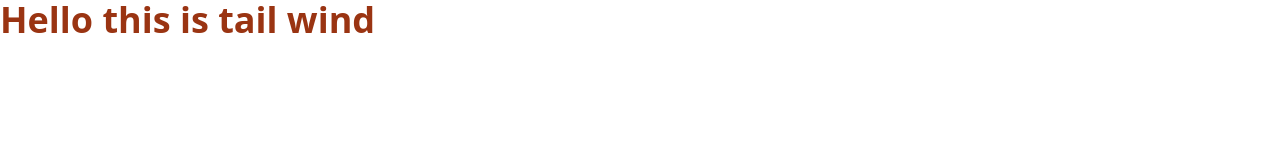
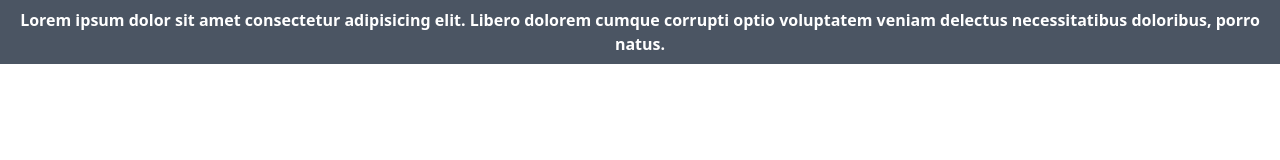
Before and after one commit to Ayano2304/Historycal, a website: page index.html in a window 1280 px wide. Drawn offline with nearby package versions, Linux system fonts and the light colour scheme; files that its build step writes are made by us from their sources.

Commit message:
Menambahkan Tailwind CSS

```diff
--- a/index.html
+++ b/index.html
@@ -21,12 +21,14 @@
     <!-- CSS -->
 	<link href="./asset/css/style.css" rel="stylesheet">
 
+	<link href="./asset/css/global.css" rel="stylesheet">
+
 
 </head>
 <body>
-
-	<h1 class="text-orange-800 text-4xl font-bold">Hello this is tail wind</h1>
-
+	<div class="container xl:w-100 bg-gray-600">
+		<h1 class="text-white py-2 text-center font-semibold " >Lorem ipsum dolor sit amet consectetur adipisicing elit. Libero dolorem cumque corrupti optio voluptatem veniam delectus necessitatibus doloribus, porro natus.</h1>
+	</div>
 
 	<script src="asset/js/script.js"></script>
 
--- a/src/input.css
+++ b/src/input.css
@@ -1,3 +1,8 @@
 @tailwind base;
 @tailwind components;
 @tailwind utilities;
+
+*{
+    margin:0;
+    padding: 0;
+}
```
Also changed, not shown: package.json (added, +12 -0 lines), asset/css/style.css.
